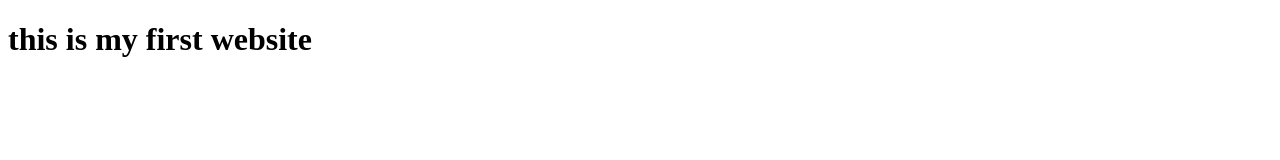
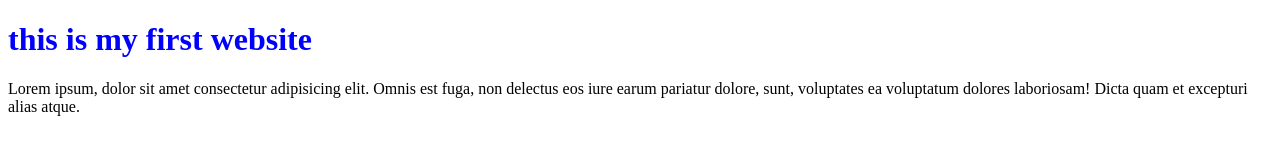
Before and after one commit to GM1712/excursion, a plain HTML site: page index.html in a window 1280 px wide. Drawn offline with Linux system fonts and the light colour scheme.

Commit message:
welcome writen

```diff
--- a/css/style.css
+++ b/css/style.css
@@ -0,0 +1 @@
+h1{color: blue;}
--- a/index.html
+++ b/index.html
@@ -5,8 +5,10 @@
     <meta http-equiv="X-UA-Compatible" content="IE=edge">
     <meta name="viewport" content="width=device-width, initial-scale=1.0">
     <title>Document</title>
+    <link rel="stylesheet" href="css/style.css">
 </head>
 <body>
     <h1>this is my first website</h1>
+    <p>Lorem ipsum, dolor sit amet consectetur adipisicing elit. Omnis est fuga, non delectus eos iure earum pariatur dolore, sunt, voluptates ea voluptatum dolores laboriosam! Dicta quam et excepturi alias atque.</p>
 </body>
 </html>
```
